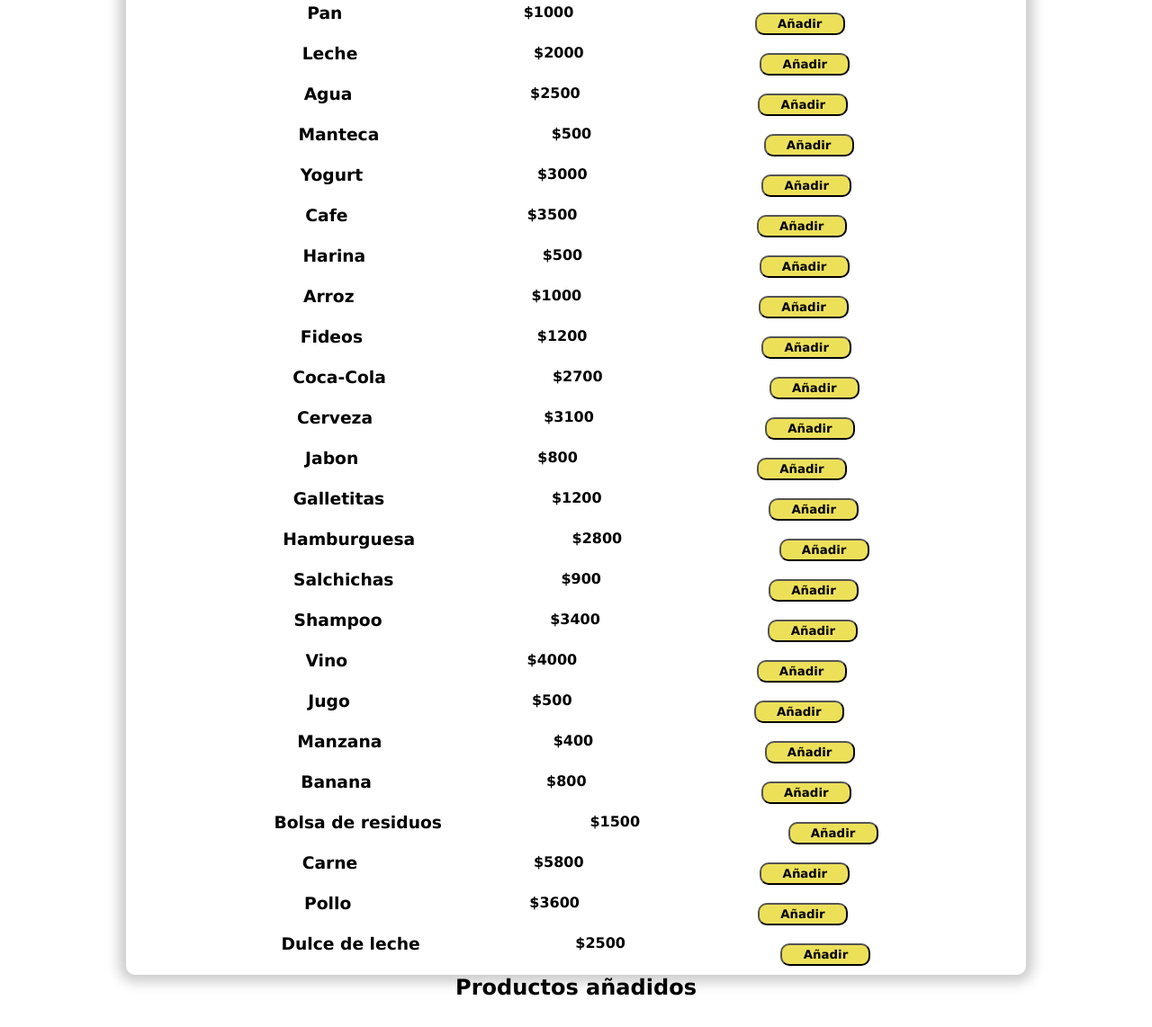
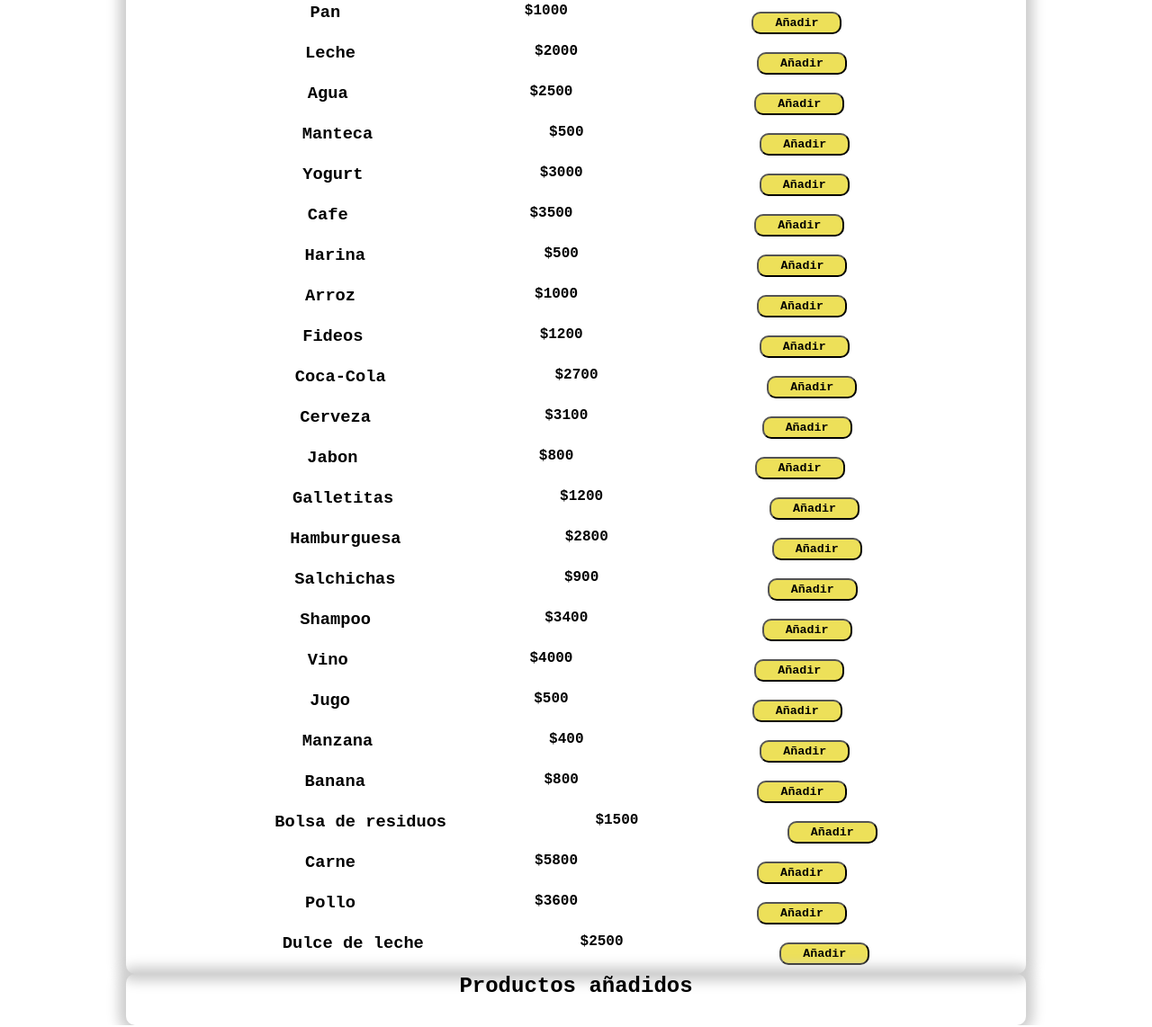
Before and after one commit to LeanJaime1/Jaime-Leandro-Javascript, a plain HTML site: page index.html in a window 1280 px wide. Shown: the part 186-1328 px from the top of the page at 90% size. Drawn offline with Linux system fonts and the light colour scheme.

Commit message:
Update style.css

```diff
--- a/style.css
+++ b/style.css
@@ -2,7 +2,7 @@
     margin: 0px;
     padding: 0px;
     box-sizing: border-box;
-    font-family:'Lucida Sans', 'Lucida Sans Regular', 'Lucida Grande', 'Lucida Sans Unicode', Geneva, Verdana, sans-serif
+    font-family: 'Courier New', Courier, monospace;
 
 }
 
@@ -17,7 +17,6 @@ h1{
 h2{
     text-align: center;
     margin-bottom: 30px;
-    font-weight: bold;
 
 }
 
@@ -72,3 +71,21 @@ h2{
     justify-content: space-evenly;
     padding-bottom: 10px;
 }
+
+
+
+
+#añadidos{
+    text-align: center;
+    display: flex;
+    flex-direction: column;
+    border-radius: 10px;
+    height: min-content;
+    width: 1000px;
+
+    align-items: left;
+    -webkit-box-shadow: 0px 0px 14px 8px rgba(204,204,204,1);
+    -moz-box-shadow: 0px 0px 14px 8px rgba(204,204,204,1);
+    box-shadow: 0px 0px 14px 8px rgba(204,204,204,1);
+
+}
```
